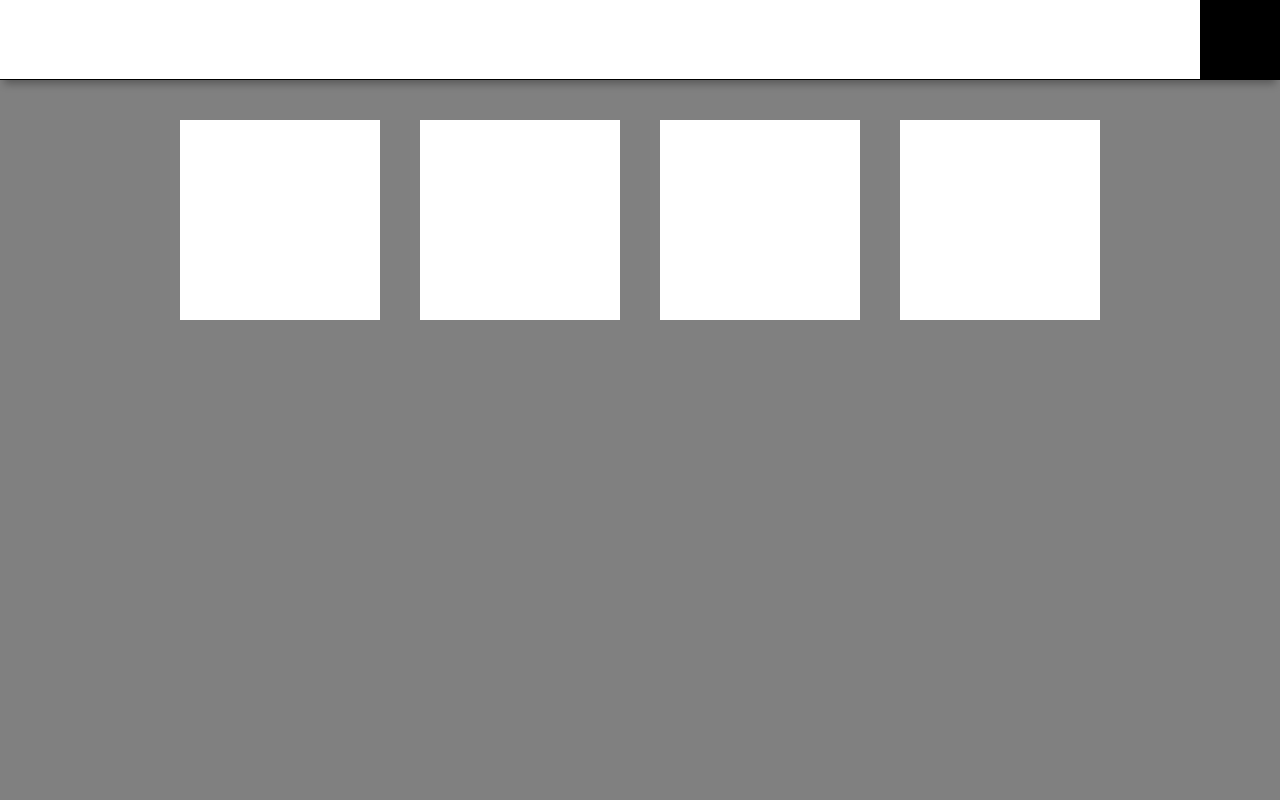
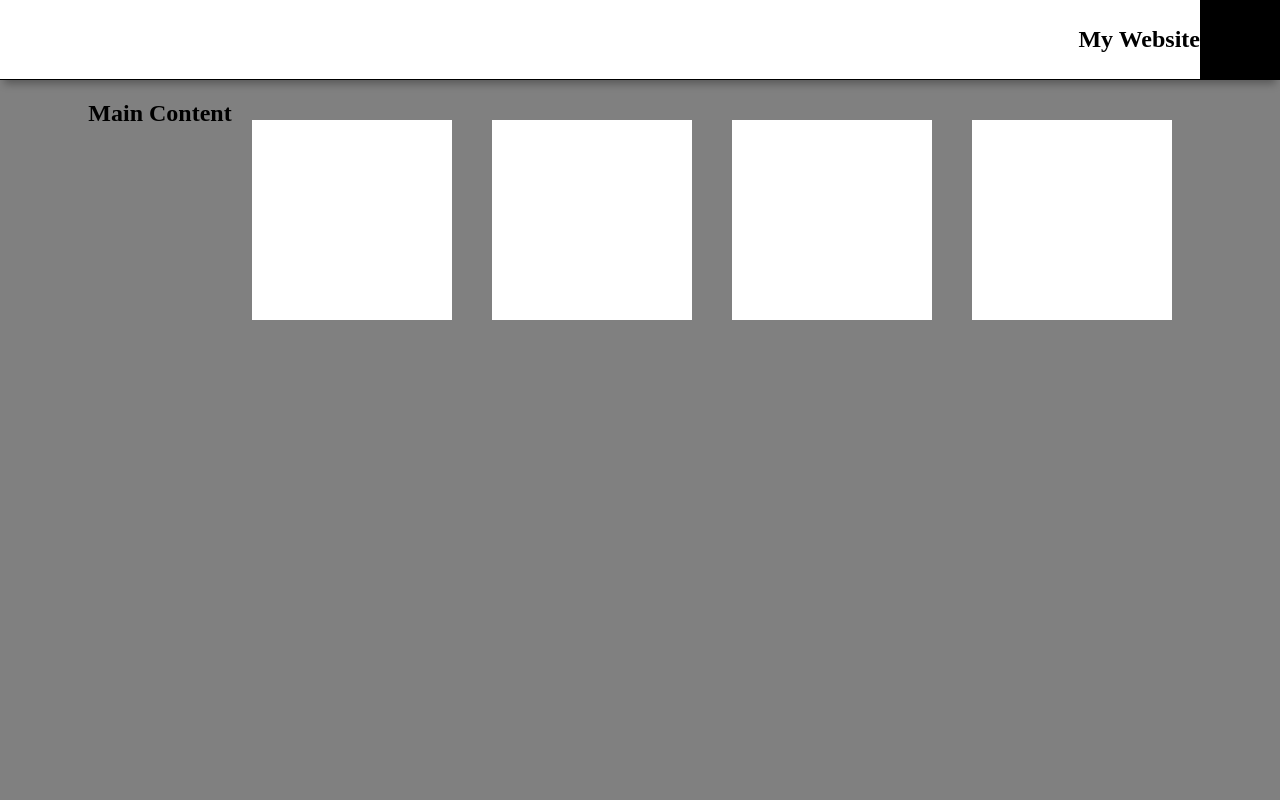
Before and after one commit to omibrahi1/PositioningWeek4, a plain HTML site: page index.html in a window 1280 px wide. Shown: the top 800 px of the page. Drawn offline with Linux system fonts and the light colour scheme.

Commit message:
Update index.html

```diff
--- a/index.html
+++ b/index.html
@@ -2,15 +2,17 @@
 <html lang="en">
 <head>
   <meta charset="UTF-8">
-  <title>Positioning Page</title>
+  <title>Simple Positioned Page</title>
   <link rel="stylesheet" href="style.css">
 </head>
 <body>
   <nav>
+    <h2 class="nav-title">My Website</h2>
     <div class="logo"></div>
   </nav>
 
   <div class="content">
+    <h2 class="content-title">Main Content</h2>
     <div class="box"></div>
     <div class="box"></div>
     <div class="box"></div>
```
